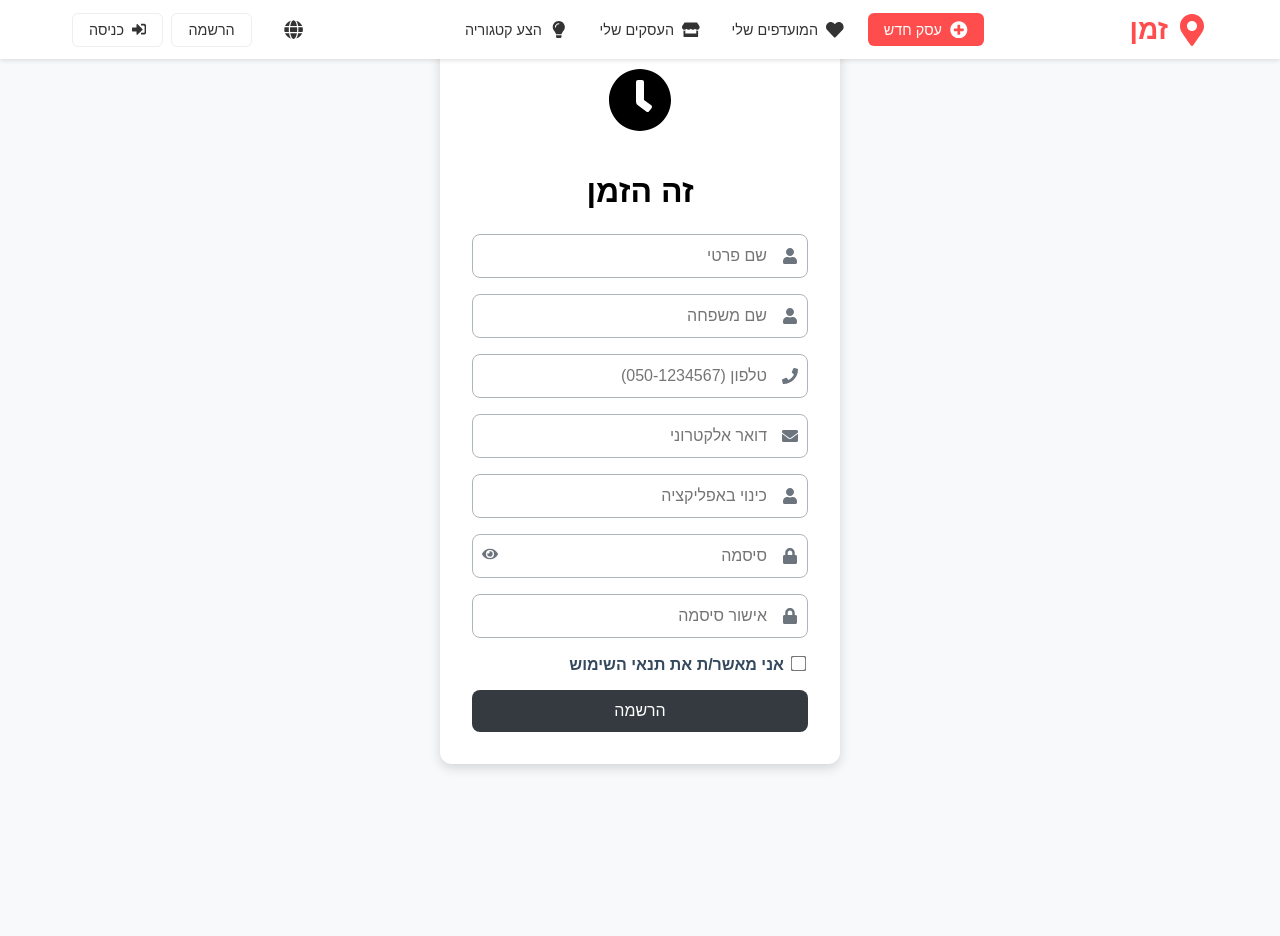
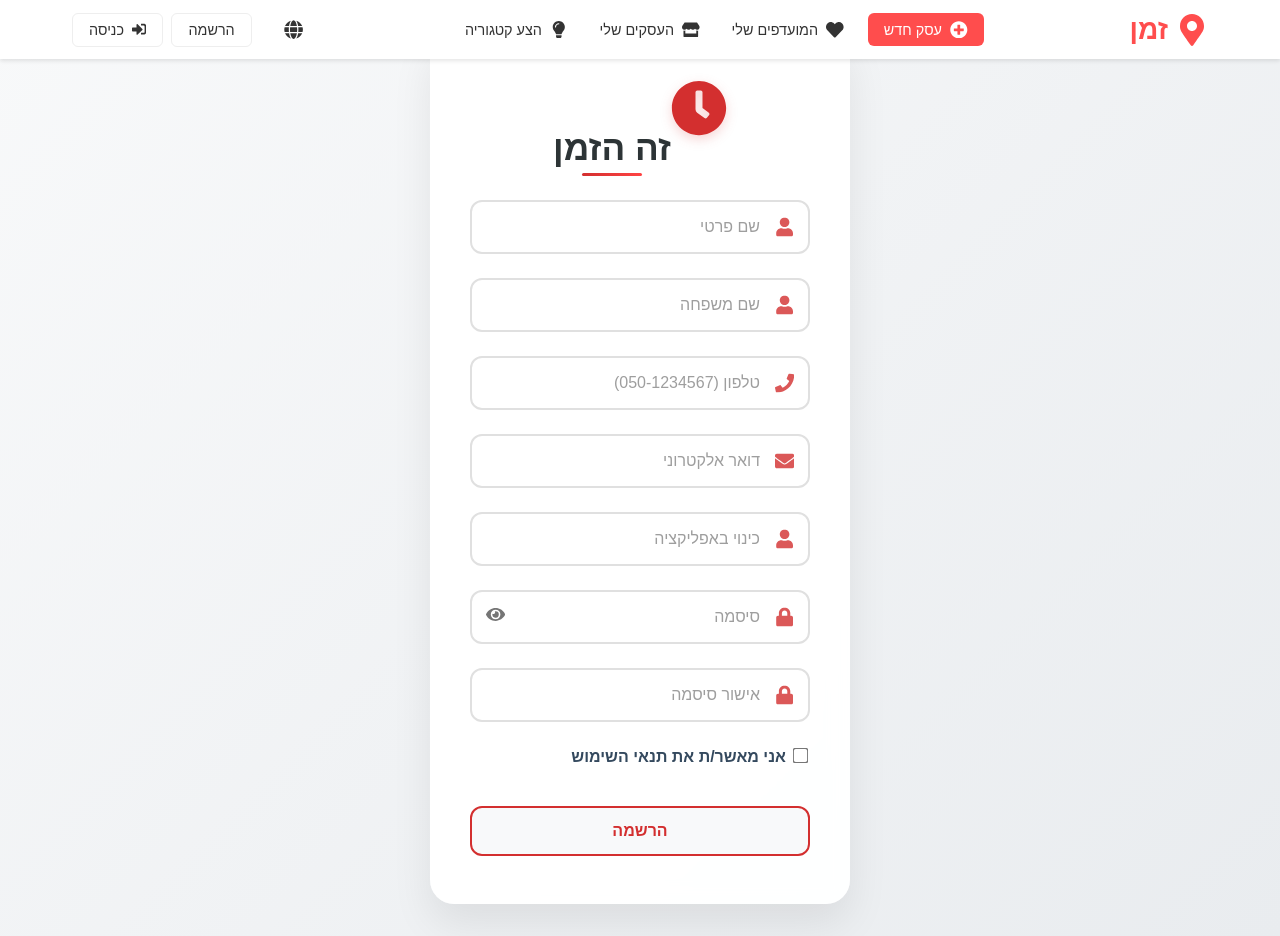
Before and after one commit to efratlandman1/Timeto, a React (Create React App) app in the folder client/: page /register in a window 1280 px wide. Before the commit the page ends 800 px from the top, so only its background shows below. Built offline with nearby package versions, Linux system fonts and the light colour scheme.

Commit message:
update login, register and feedback pages

```diff
--- a/client/src/components/FeedbackPage.jsx
+++ b/client/src/components/FeedbackPage.jsx
@@ -1,6 +1,6 @@
 import React, { useState, useEffect } from 'react';
 import axios from 'axios';
-import { FaStar } from 'react-icons/fa';
+import { FaRegStar, FaStar } from 'react-icons/fa';
 import ReactDOM from 'react-dom';
 import '../styles/FeedbackPage.css';
 import {getToken} from "../utils/auth";
@@ -58,7 +58,8 @@ const FeedbackPage = ({ businessId, onClose }) => {
 
 
   const handleStarClick = (value) => {
-    setRating(prev => (prev === value ? 0 : value));
+    setRating(value);
+    setHover(0);
   };
 
   const showToast = (message, isError = false) => {
@@ -126,13 +127,18 @@ const FeedbackPage = ({ businessId, onClose }) => {
                                 <FaStar
                                     key={star}
                                     size={36}
-                            className={`star ${star <= (hover || rating) ? "filled" : "empty"}`}
+                                    className={`star ${star <= rating ? "filled" : ""}`}
                                     onClick={() => handleStarClick(star)}
                                     onMouseEnter={() => setHover(star)}
                                     onMouseLeave={() => setHover(0)}
                                 />
                             ))}
                         </div>
+                        {rating > 0 && (
+                            <div className="rating-text">
+                                {rating} כוכבים
+                            </div>
+                        )}
                     </div>
 
                     <div className="form-group">
@@ -161,8 +167,8 @@ const FeedbackPage = ({ businessId, onClose }) => {
                                 {[1, 2, 3, 4, 5].map(i => (
                                     <FaStar
                                         key={i}
-                                size={18}
-                                className={fb.rating >= i ? "star filled" : "star empty"}
+                                        size={20}
+                                        className={`star ${i <= fb.rating ? "filled" : ""}`}
                                     />
                                 ))}
                             </div>
--- a/client/src/components/MainPage.jsx
+++ b/client/src/components/MainPage.jsx
@@ -247,7 +247,7 @@ const MainPage = () => {
                 <div className="bottom-banner-content">
                     <h2>הצטרף לקהילת זמן</h2>
                     <p>הוסף את העסק שלך והתחיל לקבל לקוחות חדשים עוד היום</p>
-                    <button className="banner-button" onClick={() => navigate('/new-business')}>
+                    <button className="banner-button" onClick={() => navigate('/edit')}>
                         הוסף עסק חינם
                     </button>
                 </div>
--- a/client/src/styles/FeedbackPage.css
+++ b/client/src/styles/FeedbackPage.css
@@ -56,32 +56,35 @@
 /* Star Rating */
 .star-rating {
   display: flex;
+  flex-direction: row-reverse;
   gap: 10px;
   margin-top: 8px;
   cursor: pointer;
   justify-content: center;
 }
 
-/* Star color yellow theme + RTL support */
-
 .star {
-  color: #ccc;
-  transition: color 0.3s ease;
+  color: #ddd;
+  transition: all 0.3s ease;
+  font-size: 36px;
 }
 
 .star.filled {
-  color: #f1c40f;
-  filter: drop-shadow(0 0 4px #f1c40f);
+  color: #ff4d4d;
 }
 
-.star.empty:hover,
-.star.filled:hover {
-  color: #f39c12;
-  filter: drop-shadow(0 0 6px #f39c12);
+.star:hover,
+.star:hover ~ .star {
+  color: #ff4d4d;
 }
 
+.star-rating:hover .star {
+  color: #ddd;
+}
 
-
+.star-rating .star:hover ~ .star {
+  color: #ff4d4d;
+}
 
 /* Form */
 .form-group {
@@ -111,28 +114,35 @@ label {
 }
 
 .feedback-page-textarea-input:focus {
-  border-color: #27ae60;
+  border-color: #333;
   outline: none;
-  box-shadow: 0 0 6px #27ae60aa;
+  box-shadow: 0 0 6px rgba(51, 51, 51, 0.2);
 }
 
 /* Submit button */
 .confirm-button {
-  background-color: #f1c40f;
-  color: #fff;
+  background: white;
+  color: #ff4d4d;
   font-weight: 600;
   font-size: 18px;
-  border: none;
+  border: 2px solid #ff4d4d;
   padding: 14px 0;
   border-radius: 12px;
   cursor: pointer;
   margin-bottom: 35px;
-  transition: background-color 0.25s ease;
+  transition: all 0.3s ease;
   width: 100%;
 }
 
 .confirm-button:hover {
-  background-color: #f39c12;
+  background: #ff4d4d;
+  color: white;
+  transform: translateY(-1px);
+  box-shadow: 0 5px 15px rgba(255, 77, 77, 0.1);
+}
+
+.confirm-button:active {
+  transform: translateY(0);
 }
 
 /* Feedback List */
@@ -174,7 +184,8 @@ label {
 }
 
 .feedback-name {
-  color: #27ae60;
+  color: #333;
+  font-weight: 600;
 }
 
 .feedback-date {
@@ -182,10 +193,21 @@ label {
   color: #999;
 }
 
+/* Previous feedback stars */
 .feedback-page-feedback-stars {
   display: flex;
+  flex-direction: row-reverse;
   gap: 4px;
   margin-bottom: 10px;
+}
+
+.feedback-page-feedback-stars .star {
+  font-size: 20px;
+  color: #ddd;
+}
+
+.feedback-page-feedback-stars .star.filled {
+  color: #ff4d4d;
 }
 
 .feedback-page-feedback-comment {
@@ -193,11 +215,6 @@ label {
   line-height: 1.5;
   color: #444;
   white-space: pre-line;
-}
-
-/* אייקונים כוכבים קטנים ברשימה */
-.feedback-page-feedback-stars .star {
-  font-size: 18px;
 }
 
 /* ביטול */
--- a/client/src/styles/LoginPage.css
+++ b/client/src/styles/LoginPage.css
@@ -3,19 +3,23 @@
     justify-content: center;
     align-items: center;
     min-height: 100vh;
-    background-color: #f8f9fa;
+    background: linear-gradient(135deg, #f8f9fa 0%, #e9ecef 100%);
     direction: rtl;
+    padding: 2rem;
 }
 
 .login-form {
-    width: 90%;
-    max-width: 400px;
-    background-color: #ffffff;
-    padding: 2rem;
-    border-radius: 12px;
-    box-shadow: 0 4px 12px rgba(0, 0, 0, 0.15);
+    width: 100%;
+    max-width: 420px;
+    background: rgba(255, 255, 255, 0.95);
+    padding: 3rem 2.5rem;
+    border-radius: 24px;
+    box-shadow: 0 20px 40px rgba(0, 0, 0, 0.08);
     text-align: center;
     direction: rtl;
+    position: relative;
+    overflow: hidden;
+    backdrop-filter: blur(10px);
 
     /* אנימציית כניסה */
     opacity: 0;
@@ -23,103 +27,184 @@
     animation: fadeInUp 0.6s ease forwards;
 }
 
+.login-form::before {
+    content: '';
+    position: absolute;
+    top: 0;
+    left: 0;
+    right: 0;
+    height: 4px;
+    background: linear-gradient(90deg, #d32f2f, #ff4444);
+}
+
+.login-logo {
+    font-size: 3.5rem;
+    color: #d32f2f;
+    margin-bottom: 1.5rem;
+    filter: drop-shadow(0 4px 6px rgba(211, 47, 47, 0.2));
+}
+
+.login-title {
+    font-size: 2.2rem;
+    margin-bottom: 2rem;
+    color: #2d3436;
+    font-weight: 700;
+    position: relative;
+    display: inline-block;
+}
+
+.login-title::after {
+    content: '';
+    position: absolute;
+    bottom: -8px;
+    left: 50%;
+    width: 60px;
+    height: 3px;
+    background: linear-gradient(90deg, #d32f2f, #ff4444);
+    transform: translateX(-50%);
+    border-radius: 2px;
+}
+
+.login-input-wrapper {
+    position: relative;
+    margin-bottom: 1.5rem;
+}
+
+.login-input-icon {
+    position: absolute;
+    top: 50%;
+    right: 16px;
+    transform: translateY(-50%);
+    color: #d32f2f;
+    font-size: 1.2rem;
+    opacity: 0.8;
+}
+
+.login-input {
+    width: 100%;
+    padding: 1rem 3rem 1rem 1rem;
+    border-radius: 12px;
+    border: 2px solid #e0e0e0;
+    font-size: 1rem;
+    text-align: right;
+    transition: all 0.3s ease;
+    background: white;
+}
+
+.login-input:focus {
+    border-color: #d32f2f;
+    box-shadow: 0 0 0 4px rgba(211, 47, 47, 0.1);
+    outline: none;
+}
+
+.login-input::placeholder {
+    color: #9e9e9e;
+}
+
+.login-button {
+    width: 100%;
+    padding: 0.875rem;
+    background: #f8f9fa;
+    color: #d32f2f;
+    border: 2px solid #d32f2f;
+    border-radius: 12px;
+    font-size: 1rem;
+    font-weight: 600;
+    cursor: pointer;
+    transition: all 0.3s ease;
+    margin-top: 1rem;
+}
+
+.login-button:hover {
+    background: #d32f2f;
+    color: white;
+    transform: translateY(-2px);
+    box-shadow: 0 4px 12px rgba(211, 47, 47, 0.15);
+}
+
+.login-button:active {
+    transform: translateY(0);
+}
+
+.login-button:disabled {
+    background: #f5f5f5;
+    border-color: #e0e0e0;
+    color: #999;
+    cursor: not-allowed;
+    transform: none;
+    box-shadow: none;
+}
+
+.login-password-toggle {
+    position: absolute;
+    top: 50%;
+    left: 16px;
+    transform: translateY(-50%);
+    cursor: pointer;
+    color: #757575;
+    font-size: 1.2rem;
+    transition: color 0.3s ease;
+}
+
+.login-password-toggle:hover {
+    color: #d32f2f;
+}
+
+.login-checkbox {
+    text-align: right;
+    margin: 1.5rem 0;
+    font-size: 0.95rem;
+    color: #666;
+}
+
+.login-checkbox input[type="checkbox"] {
+    margin-left: 0.5rem;
+    transform: scale(1.2);
+    cursor: pointer;
+    accent-color: #d32f2f;
+}
+
+.login-error {
+    background: #fff5f5;
+    color: #e53e3e;
+    padding: 1rem;
+    border-radius: 12px;
+    margin-bottom: 1.5rem;
+    font-weight: 500;
+    border: 1px solid #fed7d7;
+}
+
+/* Responsive Design */
+@media (max-width: 480px) {
+    .login-container {
+        padding: 1rem;
+    }
+
+    .login-form {
+        padding: 2rem 1.5rem;
+    }
+
+    .login-title {
+        font-size: 1.8rem;
+    }
+
+    .login-logo {
+        font-size: 3rem;
+    }
+}
+
+/* Animation */
 @keyframes fadeInUp {
+    from {
+        opacity: 0;
+        transform: translateY(20px);
+    }
     to {
         opacity: 1;
         transform: translateY(0);
     }
 }
 
-.login-logo {
-    font-size: 4rem;
-    color: #000000;
-    margin-bottom: 1rem;
+.login-form {
+    animation: fadeInUp 0.6s ease forwards;
 }
-
-.login-title {
-    font-size: 2rem;
-    margin-bottom: 1.5rem;
-    color: #000000;
-    font-weight: bold;
-}
-
-.login-input-wrapper {
-    position: relative;
-    margin-bottom: 1rem;
-    direction: rtl;
-}
-
-.login-input-icon {
-    position: absolute;
-    top: 50%;
-    right: 10px;
-    transform: translateY(-50%);
-    color: #6c757d;
-    pointer-events: none;
-}
-
-.login-input {
-    width: 100%;
-    padding: 0.75rem 2.5rem 0.75rem 0.75rem;
-    border-radius: 8px;
-    border: 1px solid #adb5bd;
-    font-size: 1rem;
-    text-align: right;
-}
-
-.login-button {
-    width: 100%;
-    padding: 0.75rem;
-    background-color: #343a40;
-    color: #ffffff;
-    border: none;
-    border-radius: 8px;
-    font-size: 1rem;
-    cursor: pointer;
-
-    /* מעבר חלק בלחיצה וב-hover */
-    transition: background-color 0.3s ease, transform 0.2s ease;
-}
-
-.login-button:hover {
-    background-color: #495057;
-}
-
-.login-button:active {
-    transform: scale(0.98);
-}
-.login-password-toggle {
-    position: absolute;
-    top: 50%;
-    left: 10px;
-    transform: translateY(-50%);
-    cursor: pointer;
-    color: #6c757d;
-    font-size: 1rem;
-}
-
-.login-checkbox {
-    text-align: right;
-    margin-bottom: 1rem;
-    font-size: 0.95rem;
-}
-
-.login-checkbox input[type="checkbox"] {
-    margin-left: 0.5rem;
-    transform: scale(1.2);
-    cursor: pointer;
-}
-.login-error {
-    color: red;
-    text-align: center;
-    margin-bottom: 10px;
-    font-weight: bold;
-}
-.toggle-password-icon {
-    position: absolute;
-    right: 35px;
-    top: 50%;
-    transform: translateY(-50%);
-    cursor: pointer;
-    color: #555;
-}
```
Also changed, not shown: client/src/components/SearchBar.jsx (+22 -19 lines), client/src/styles/SearchBar.css (+202 -11 lines). Lines whose indentation alone changed are shown as unchanged.
